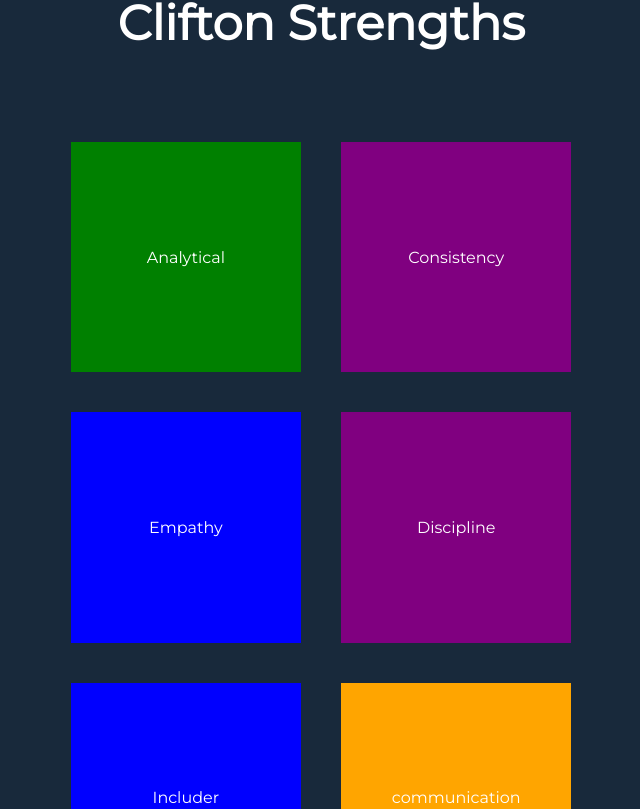
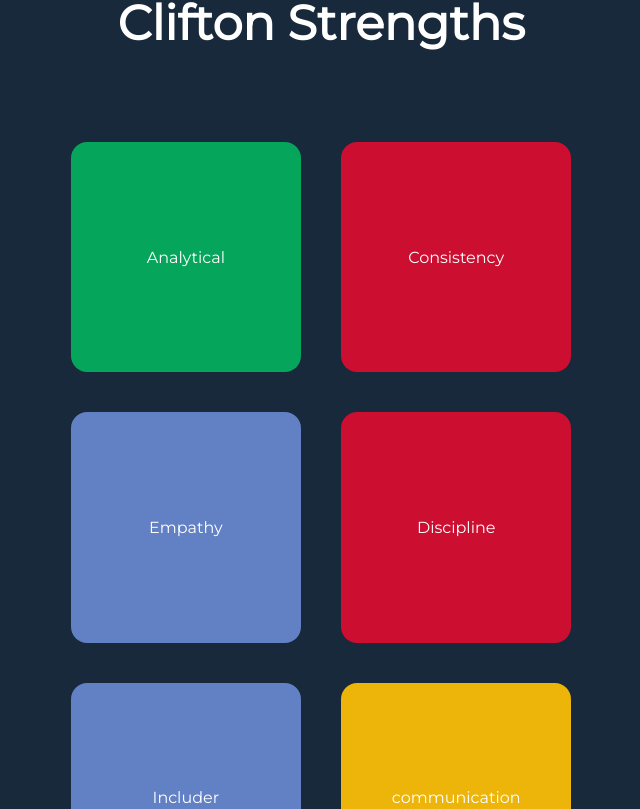
Before and after one commit to Koji747Tanaka/portfolio_koji, a React (Vite) app: page / in a window 1280 px wide. Shown: the part 4811-5620 px from the top of the page, without its empty margins (319-959 px from the left). Built offline with nearby package versions, Linux system fonts and the light colour scheme.

Commit message:
Fade in boxes

```diff
--- a/src/components/Experience/CliftonStrengths.jsx
+++ b/src/components/Experience/CliftonStrengths.jsx
@@ -1,11 +1,15 @@
-import { forwardRef, useRef} from 'react';
+import { forwardRef, useRef, useEffect, useState} from 'react';
 import styles from './CliftonStrengths.module.css';
-import { Box, Tabs, Tab, AppBar } from '@mui/material';
-import useIntersectionObserver from '../composables/useIntersectionObserver';
+import { Box } from '@mui/material';
+import useIntersectionObserver, {useVisibilityChange} from '../composables/useIntersectionObserver';
 
 const CliftonStrengths = forwardRef((props, ref) => {
     const h1Ref = useRef(null);
+    const boxRef = useRef(null);
+    // const isAnimated = useState(false);
+
     const isH1Visible = useIntersectionObserver(h1Ref);
+    const isBoxesVisible = useIntersectionObserver(boxRef);
 
     const square = {
         xs: '100%',
@@ -21,16 +25,25 @@
         display: 'flex',
         justifyContent: 'center',
         alignItems: 'center',
+        borderRadius: '7%',
+        opacity: 0,
       };
 
     const boxes = [
-    { id: 1, color: 'green', strength: 'Analytical' },
-    { id: 2, color: 'purple', strength: 'Consistency' },
-    { id: 3, color: 'blue', strength: 'Empathy' },
-    { id: 4, color: 'purple', strength: 'Discipline' },
-    { id: 5, color: 'blue', strength: 'Includer' },
-    { id: 6, color: 'orange', strength: 'communication' },
+        { id: 1, color: '#05a65b', strength: 'Analytical', setOut: 0, direction: 'left' },
+        { id: 2, color: '#cc0e31', strength: 'Consistency', setOut: 500, direction: 'down' },
+        { id: 3, color: '#6280c4', strength: 'Empathy', setOut: 1000, direction: 'right' },
+        { id: 4, color: '#cc0e31', strength: 'Discipline', setOut: 1500, direction: 'down' },
+        { id: 5, color: '#6280c4', strength: 'Includer', setOut: 2000, direction: 'left' },
+        { id: 6, color: '#edb409', strength: 'communication', setOut: 2500, direction: 'right' },
     ];
+
+    const getDirectionClassName = (visibilityState, otherCondition) => {
+        if (visibilityState && otherCondition === 'down') return `${styles.fadeInDown}`;
+        if (visibilityState && otherCondition === 'right') return `${styles.fadeInRight}`;
+        if (visibilityState && otherCondition === 'left') return `${styles.fadeInLeft}`;
+      };
+
 
 return (
     <div ref={ref} className={`${styles.background} ${styles.center}`}>
@@ -43,13 +56,11 @@
             <h1 ref={h1Ref} className={isH1Visible ? 'fadeInUp' : ''}>Clifton Strengths</h1>
         </Box>
 
-        <Box sx={{
+        <Box ref={boxRef} sx={{
             display: 'grid',
             gridTemplateColumns: {
                 xs: 'repeat(auto-fit, 40%)',
                 sm: 'repeat(auto-fit, 30%)',
-                md: 'repeat(auto-fit, 30%)',
-                lg: 'repeat(auto-fit, 30%)'
             },
             justifyContent: 'center',
             gap: {
@@ -67,8 +78,10 @@
                 key={box.id}
                 sx={{
                     ...commonBoxStyle,
-                    backgroundColor: box.color
+                    backgroundColor: box.color,
                 }}
+                style={{ animationDelay: `${box.setOut}ms` }}
+                className={getDirectionClassName(isBoxesVisible, box.direction)}
                 >
                     {box.strength}
                 </Box>
--- a/src/components/Experience/CliftonStrengths.module.css
+++ b/src/components/Experience/CliftonStrengths.module.css
@@ -18,18 +18,103 @@
 }
 
 
-.fadeInUp {
-    animation: fadeInUpAnimation 1.5s ease-out forwards;
+.fadeInLeft {
+    animation: fadeInLeftAnimation 0.5s;
+}
+
+@keyframes fadeInLeftAnimation {
+    from {
+        opacity: 0;
+        transform: translateX(100%);
+    }
+    to {
+        opacity: 1;
+        transform: translateX(0);
+    }
 }
 
 
-@keyframes fadeInUpAnimation {
+.fadeInRight {
+    animation: fadeInRightAnimation 0.5s;
+}
+
+@keyframes fadeInRightAnimation {
     from {
         opacity: 0;
-        transform: translateY(30px); /* Adjust the value as needed */
+        transform: translateX(-100%);
+    }
+    to {
+        opacity: 1;
+        transform: translateX(0);
+    }
+}
+
+
+.fadeInDown {
+    animation: fadeInDownAnimation 0.5s;
+}
+
+@keyframes fadeInDownAnimation {
+    from {
+        opacity: 0;
+        transform: translateY(100%);
     }
     to {
         opacity: 1;
         transform: translateY(0);
     }
 }
+
+.fadeOutLeft {
+    animation: fadeOutLeftAnimation 0.5s forwards;
+}
+
+@keyframes fadeOutLeftAnimation {
+    from {
+        opacity: 1;
+        transform: translateX(0);
+
+    }
+    to {
+        opacity: 0;
+        transform: translateX(100%);
+    }
+}
+
+
+.fadeOutRight {
+    animation: fadeOutRightAnimation 0.5s forwards;
+}
+
+@keyframes fadeOutRightAnimation {
+    from {
+        opacity: 1;
+        transform: translateX(0);
+
+    }
+    to {
+        opacity: 0;
+        transform: translateX(-100%);
+    }
+}
+
+
+.fadeOutDown {
+    animation: fadeOutDownAnimation 0.5s forwards;
+}
+
+@keyframes fadeOutDownAnimation {
+    from {
+        opacity: 1;
+        transform: translateY(0);
+
+    }
+    to {
+        opacity: 0;
+        transform: translateY(100%);
+    }
+}
+
+.fadeInDown, .fadeInRight, .fadeInLeft {
+    animation-fill-mode: forwards;
+}
--- a/src/components/composables/CardSlider.jsx
+++ b/src/components/composables/CardSlider.jsx
@@ -110,9 +110,6 @@
                     >
                         {!linkToFullText ? item.description : truncateDescription(item.description)}
                         {linkToFullText  && (
-                        // <Link component="button" variant="body" to='https://www.google.co.uk/'>
-                        //     Read this Blog
-                        // </Link>
                         <a href="https://www.google.co.uk/"target="_blank" style={{ textDecoration: 'underline'}}>
                             read this blog
                         </a>
--- a/src/components/composables/useIntersectionObserver.js
+++ b/src/components/composables/useIntersectionObserver.js
@@ -2,7 +2,6 @@
 
 const useIntersectionObserver = (ref, options = { threshold: 0.01 }) => {
     const [isIntersecting, setIsIntersecting] = useState(false);
-
     useEffect(() => {
         const observer = new IntersectionObserver((entries) => {
             entries.forEach((entry) => {
@@ -24,4 +23,32 @@
     return isIntersecting;
 };
 
+export const useVisibilityChange = (ref, options = { threshold: 0.01 }) => {
+    const [isIntersecting, setIsIntersecting] = useState(false);
+    const [visibilityState, setVisibilityState] = useState('invisible'); // 'visible' or 'invisible'
+
+    useEffect(() => {
+        const observer = new IntersectionObserver((entries) => {
+            entries.forEach((entry) => {
+                const isVisible = entry.isIntersecting;
+                setIsIntersecting(isVisible);
+                setVisibilityState(isVisible ? 'visible' : 'invisible');
+            });
+        }, options);
+
+        if (ref.current) {
+            observer.observe(ref.current);
+        }
+
+        return () => {
+            if (ref.current) {
+                observer.unobserve(ref.current);
+            }
+        };
+    }, [ref, options.threshold]); // React to changes in the threshold if needed
+
+    // Return both the original isIntersecting state and the new visibilityState
+    return { isIntersecting, visibilityState };
+};
+
 export default useIntersectionObserver;
```
